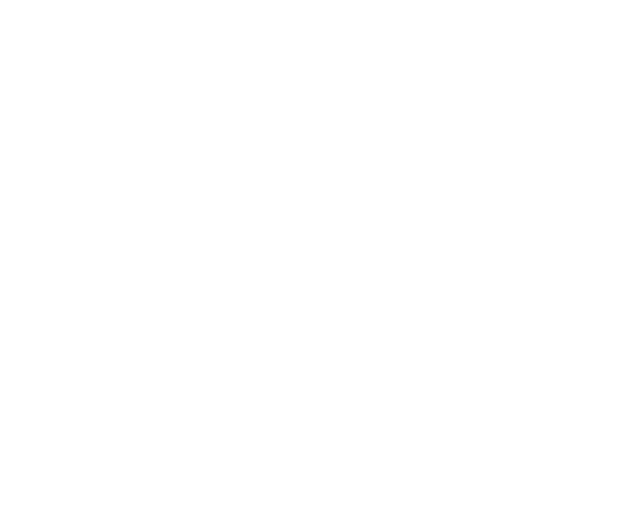
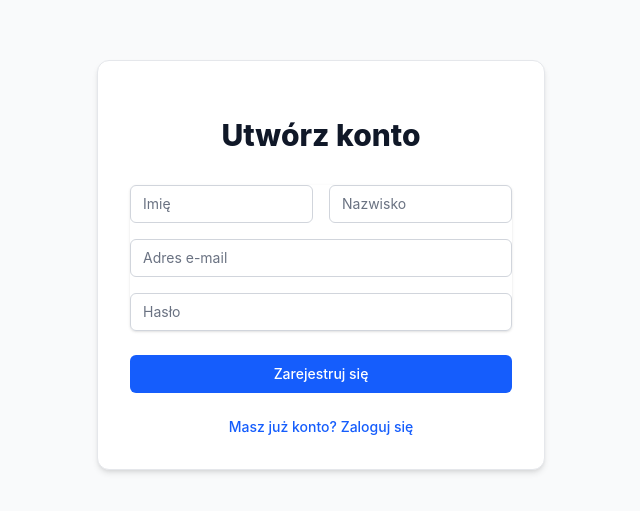
Before and after one commit to k-pilarski/twoja-edukacja, a React (Vite) app in the folder client/: page /register in a window 1280 px wide. Before the commit this address had no page. Shown: the part 135-646 px from the top of the page, without its empty margins (319-959 px from the left). Built offline with nearby package versions, Linux system fonts and the light colour scheme.

Commit message:
feat(auth): add user registration page and routing

```diff
--- a/client/src/App.tsx
+++ b/client/src/App.tsx
@@ -1,6 +1,7 @@
 import { BrowserRouter as Router, Routes, Route } from 'react-router-dom';
 import { Home } from './pages/Home';
 import { Login } from './pages/Login';
+import { Register } from './pages/Register';
 import { AuthProvider } from './context/AuthContext';
 import { ProtectedRoute } from './components/ProtectedRoute';
 
@@ -17,6 +18,7 @@
         <Routes>
           <Route path="/" element={<Home />} />
           <Route path="/login" element={<Login />} />
+          <Route path="/register" element={<Register />} />
           <Route
             path="/panel"
             element={
--- /dev/null
+++ b/client/src/pages/Register.tsx
@@ -0,0 +1,91 @@
+import { useState } from 'react';
+import { useNavigate, Link } from 'react-router-dom';
+
+export const Register = () => {
+  const [firstName, setFirstName] = useState('');
+  const [lastName, setLastName] = useState('');
+  const [email, setEmail] = useState('');
+  const [password, setPassword] = useState('');
+  const [error, setError] = useState('');
+  const [success, setSuccess] = useState(false);
+  const [isLoading, setIsLoading] = useState(false);
+  const navigate = useNavigate();
+
+  const handleSubmit = async (e: React.FormEvent) => {
+    e.preventDefault();
+    setError('');
+    setIsLoading(true);
+
+    try {
+      const response = await fetch('http://localhost:5000/api/auth/register', {
+        method: 'POST',
+        headers: {
+          'Content-Type': 'application/json',
+        },
+        body: JSON.stringify({ firstName, lastName, email, password }),
+      });
+
+      const data = await response.json();
+
+      if (!response.ok) {
+        throw new Error(data.error || 'Nie udało się zarejestrować konta.');
+      }
+
+      setSuccess(true);
+      setTimeout(() => {
+        navigate('/login');
+      }, 2000);
+    } catch (err: any) {
+      setError(err.message || 'Błąd połączenia z serwerem.');
+    } finally {
+      setIsLoading(false);
+    }
+  };
+
+  return (
+    <div className="min-h-screen flex items-center justify-center bg-gray-50 py-12 px-4 sm:px-6 lg:px-8">
+      <div className="max-w-md w-full space-y-8 bg-white p-8 rounded-xl shadow-md border border-gray-200">
+        <div>
+          <h2 className="mt-6 text-center text-3xl font-extrabold text-gray-900">Utwórz konto</h2>
+        </div>
+        {success ? (
+          <div className="text-green-700 text-center bg-green-50 p-4 rounded border border-green-200 font-medium">
+            Konto zostało pomyślnie utworzone! Za chwilę nastąpi przekierowanie do logowania...
+          </div>
+        ) : (
+          <form className="mt-8 space-y-6" onSubmit={handleSubmit}>
+            {error && <div className="text-red-600 text-sm text-center bg-red-50 p-2 rounded border border-red-200">{error}</div>}
+            <div className="rounded-md shadow-sm space-y-4">
+
+              <div className="flex gap-4">
+                <div className="w-1/2">
+                  <input name="firstName" type="text" required className="appearance-none rounded-md relative block w-full px-3 py-2 border border-gray-300 placeholder-gray-500 text-gray-900 focus:outline-none focus:ring-blue-500 focus:border-blue-500 sm:text-sm" placeholder="Imię" value={firstName} onChange={(e) => setFirstName(e.target.value)} disabled={isLoading} />
+                </div>
+                <div className="w-1/2">
+                  <input name="lastName" type="text" required className="appearance-none rounded-md relative block w-full px-3 py-2 border border-gray-300 placeholder-gray-500 text-gray-900 focus:outline-none focus:ring-blue-500 focus:border-blue-500 sm:text-sm" placeholder="Nazwisko" value={lastName} onChange={(e) => setLastName(e.target.value)} disabled={isLoading} />
+                </div>
+              </div>
+
+              <div>
+                <input name="email" type="email" required className="appearance-none rounded-md relative block w-full px-3 py-2 border border-gray-300 placeholder-gray-500 text-gray-900 focus:outline-none focus:ring-blue-500 focus:border-blue-500 sm:text-sm" placeholder="Adres e-mail" value={email} onChange={(e) => setEmail(e.target.value)} disabled={isLoading} />
+              </div>
+              <div>
+                <input name="password" type="password" required minLength={6} className="appearance-none rounded-md relative block w-full px-3 py-2 border border-gray-300 placeholder-gray-500 text-gray-900 focus:outline-none focus:ring-blue-500 focus:border-blue-500 sm:text-sm" placeholder="Hasło" value={password} onChange={(e) => setPassword(e.target.value)} disabled={isLoading} />
+              </div>
+            </div>
+            <div>
+              <button type="submit" disabled={isLoading} className="group relative w-full flex justify-center py-2 px-4 border border-transparent text-sm font-medium rounded-md text-white bg-blue-600 hover:bg-blue-700 focus:outline-none focus:ring-2 focus:ring-offset-2 focus:ring-blue-500 disabled:bg-blue-300">
+                {isLoading ? 'Tworzenie konta...' : 'Zarejestruj się'}
+              </button>
+            </div>
+            <div className="text-center text-sm">
+              <Link to="/login" className="font-medium text-blue-600 hover:text-blue-500 transition-colors">
+                Masz już konto? Zaloguj się
+              </Link>
+            </div>
+          </form>
+        )}
+      </div>
+    </div>
+  );
+};
```
Also changed, not shown: 1 other file (tests, documents, lock files or other folders).
